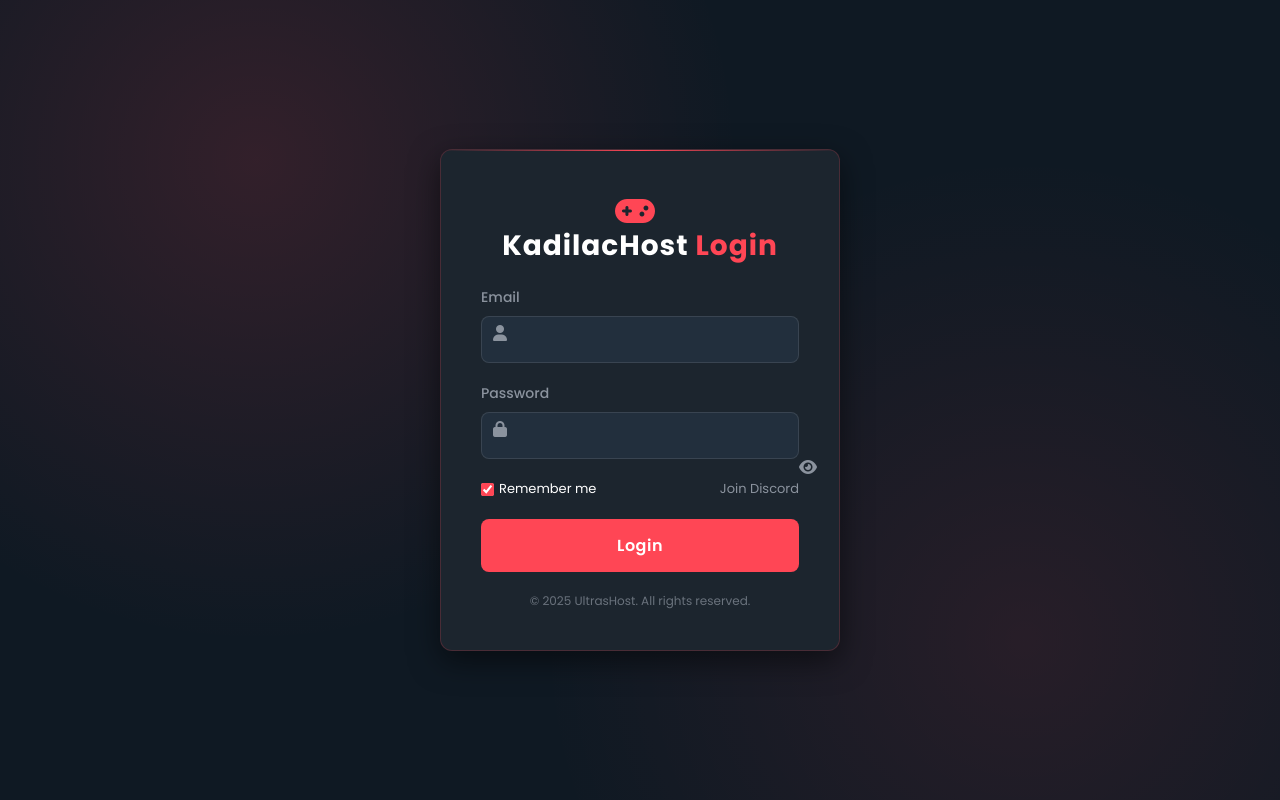
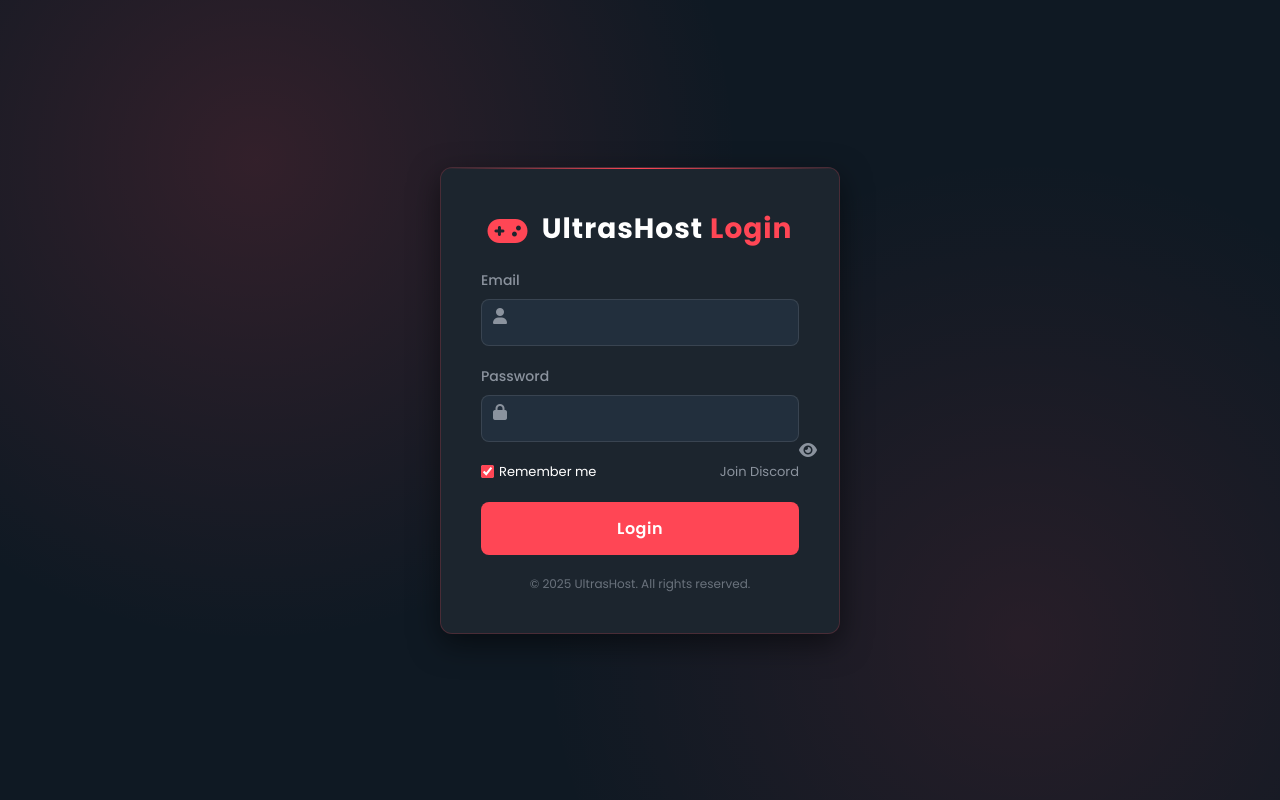
Before and after one commit to ultras-hosting/login, a plain HTML site: page index.html in a window 1280 px wide. Drawn offline with Linux system fonts and the light colour scheme.

Commit message:
Update index.html

```diff
--- a/index.html
+++ b/index.html
@@ -359,7 +359,7 @@
     <div class="login-container">
         <div class="logo">
             <i class="fas fa-gamepad"></i>
-            <h2>KadilacHost <span>Login</span></h2>
+            <h2>UltrasHost <span>Login</span></h2>
         </div>
 
         <form id="login-form">
```
